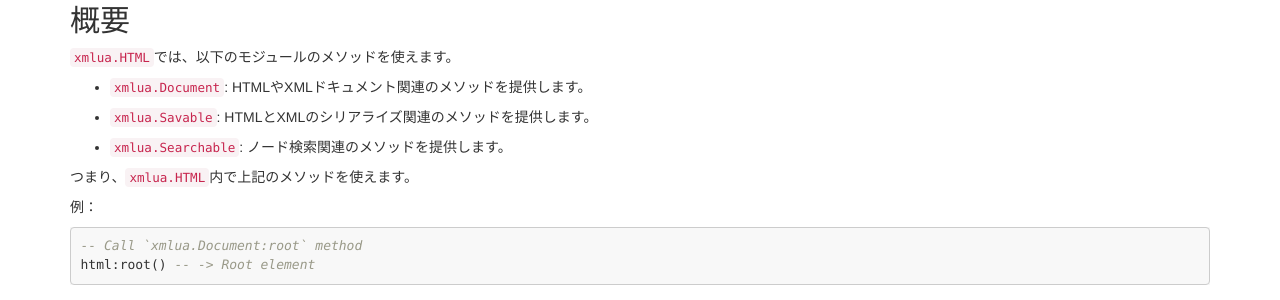
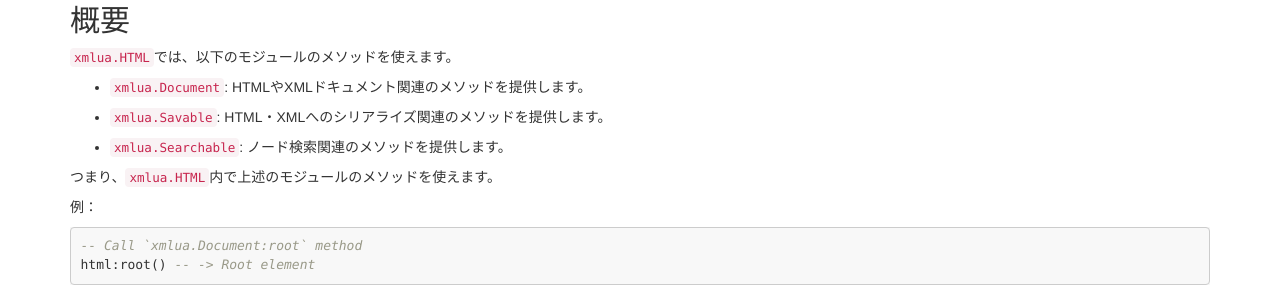
Before and after one commit to clear-code/xmlua, a Jekyll site: the page built from docs/ja/reference/html.md, in a window 1280 px wide and 1400 px high. Shown: the part 148-448 px from the top of the window. Built offline with Jekyll 4.4.1, drawn with Linux system fonts in a browser that asks for light colours; some of the changed text lies outside the part shown.

Commit message:
Fix translation

```diff
--- a/docs/ja/reference/html.md
+++ b/docs/ja/reference/html.md
@@ -10,11 +10,11 @@ title: xmlua.HTML
 
   * [`xmlua.Document`][document]: HTMLやXMLドキュメント関連のメソッドを提供します。
 
-  * [`xmlua.Savable`][savable]: HTMLとXMLのシリアライズ関連のメソッドを提供します。
+  * [`xmlua.Savable`][savable]: HTML・XMLへのシリアライズ関連のメソッドを提供します。
 
   * [`xmlua.Searchable`][searchable]: ノード検索関連のメソッドを提供します。
 
-つまり、`xmlua.HTML`内で上記のメソッドを使えます。
+つまり、`xmlua.HTML`内で上述のモジュールのメソッドを使えます。
 
 例：
 
@@ -82,7 +82,7 @@ print(root:name()) -- -> html
 
   * [`xmlua.Document`][document]: HTMLやXMLドキュメント関連のメソッドを提供します。
 
-  * [`xmlua.Savable`][savable]: HTMLとXMLのシリアライズ関連のメソッドを提供します。
+  * [`xmlua.Savable`][savable]: HTML・XMLへのシリアライズ関連のメソッドを提供します。
 
   * [`xmlua.Searchable`][searchable]: ノード検索関連のメソッドを提供します。
 
```
Also changed, not shown: 1 other file.
